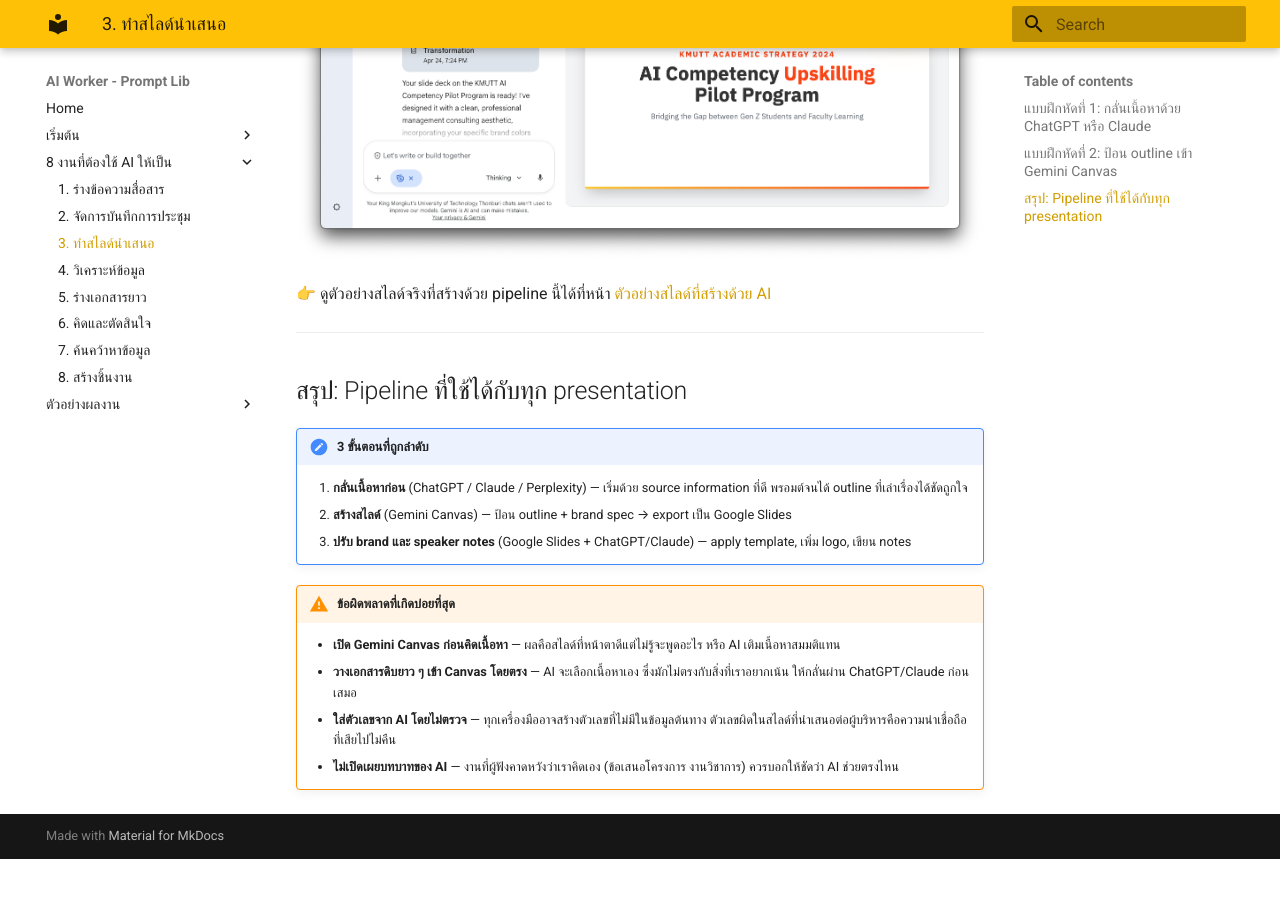
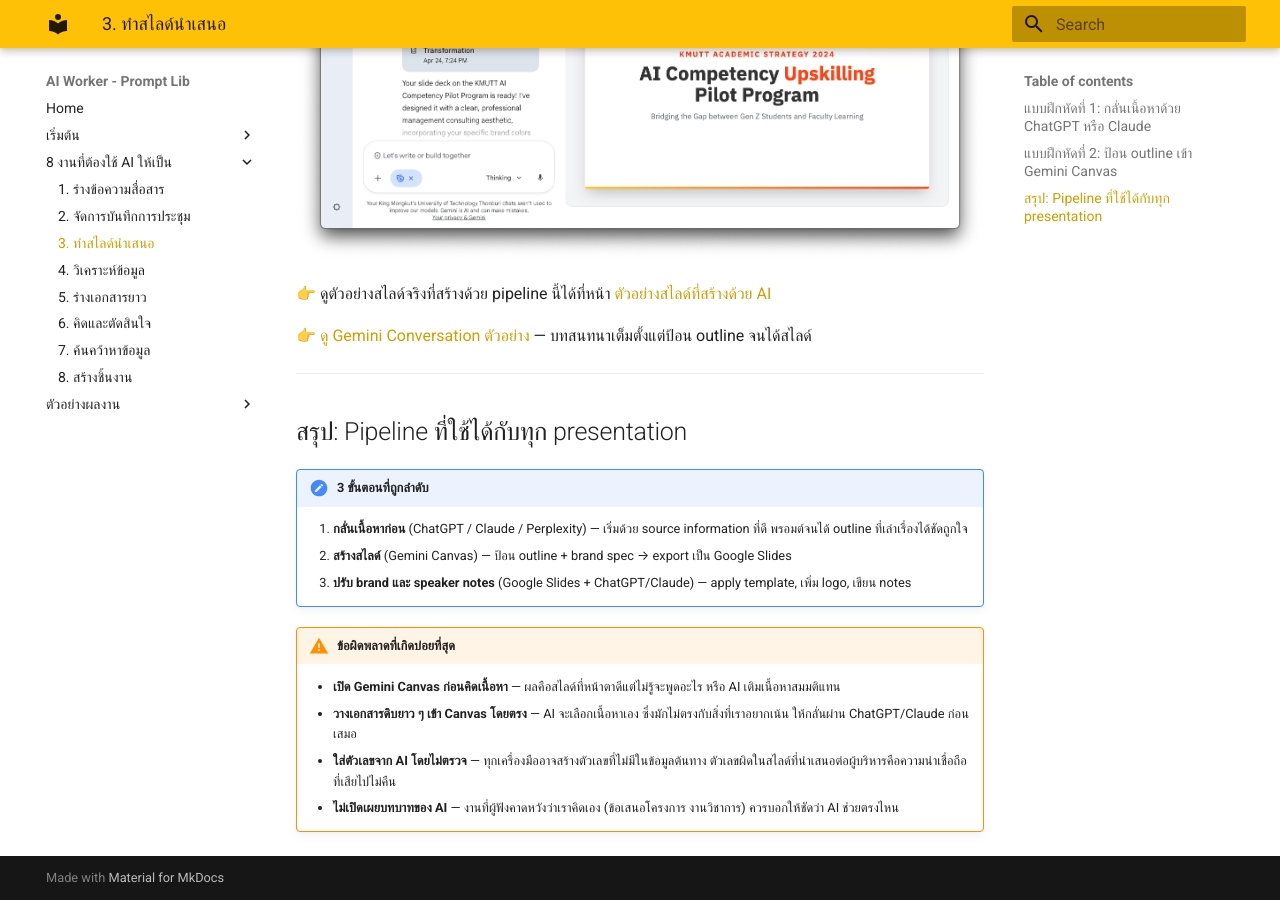
Before and after one commit to warasinee-cha/aiworker-prompt-lib, an MkDocs documentation site: the page built from docs/presentations.md, in a window 1280 px wide and 900 px high, scrolled down 3483 px. Built offline with MkDocs 1.6.1 and Material for MkDocs 9.7.7, drawn with Linux system fonts in a browser that asks for light colours; before the commit the page ends 4342 px from its top, so only the background shows below that.

Commit message:
เพิ่มลิงก์ Gemini Conversation ตัวอย่างในหน้าทำสไลด์นำเสนอ
Co-Authored-By: Claude Opus 5 <noreply@anthropic.com>

```diff
--- a/docs/presentations.md
+++ b/docs/presentations.md
@@ -157,6 +157,8 @@ Typography: Bold, modern sans-serif for headlines and content. Content might be
 
 👉 ดูตัวอย่างสไลด์จริงที่สร้างด้วย pipeline นี้ได้ที่หน้า [ตัวอย่างสไลด์ที่สร้างด้วย AI](presentations-showcase.md)
 
+👉 [ดู Gemini Conversation ตัวอย่าง](https://gemini.google.com/share/d/1zDSUH21Mg3ApBajylaDzEkSQSIT2oUt4?usp=sharing) — บทสนทนาเต็มตั้งแต่ป้อน outline จนได้สไลด์
+
 ---
 
 ## สรุป: Pipeline ที่ใช้ได้กับทุก presentation
```
